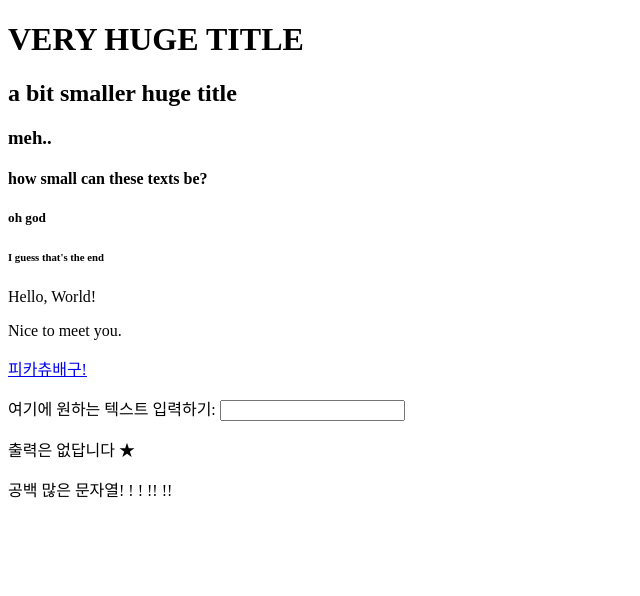
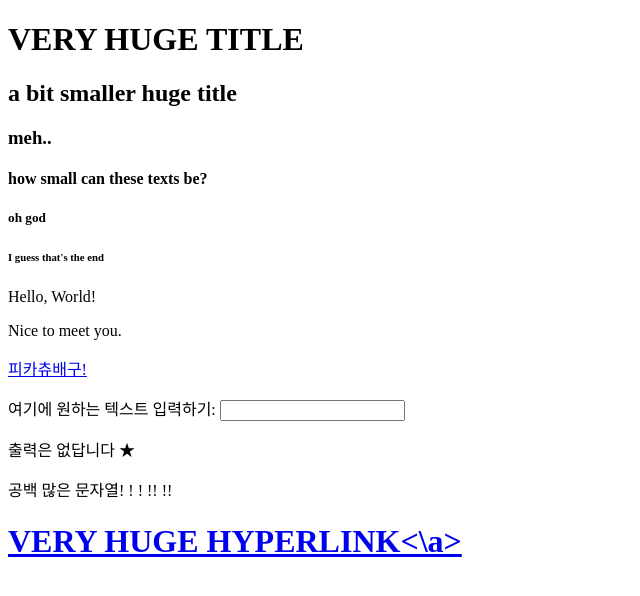
Before and after one commit to fluorine1001/fluorine.github.io, a plain HTML site: page index.html in a window 1280 px wide. Shown: the whole page, without its empty margins (0-640 px from the left). Drawn offline with Linux system fonts and the light colour scheme.

Commit message:
Update index.html

```diff
--- a/index.html
+++ b/index.html
@@ -19,5 +19,6 @@
 <p>여기에 원하는 텍스트 입력하기: <input type="text" /></p>
 <p>출력은 없답니다 ★</p>
 <p id="noWhitespace">공백     많은     문자열! ! ! !!    !!</p>
+<h1><a href="https://www.geogebra.org/calculator">VERY HUGE HYPERLINK<\a></h1>
 </body>
 </html>
```
